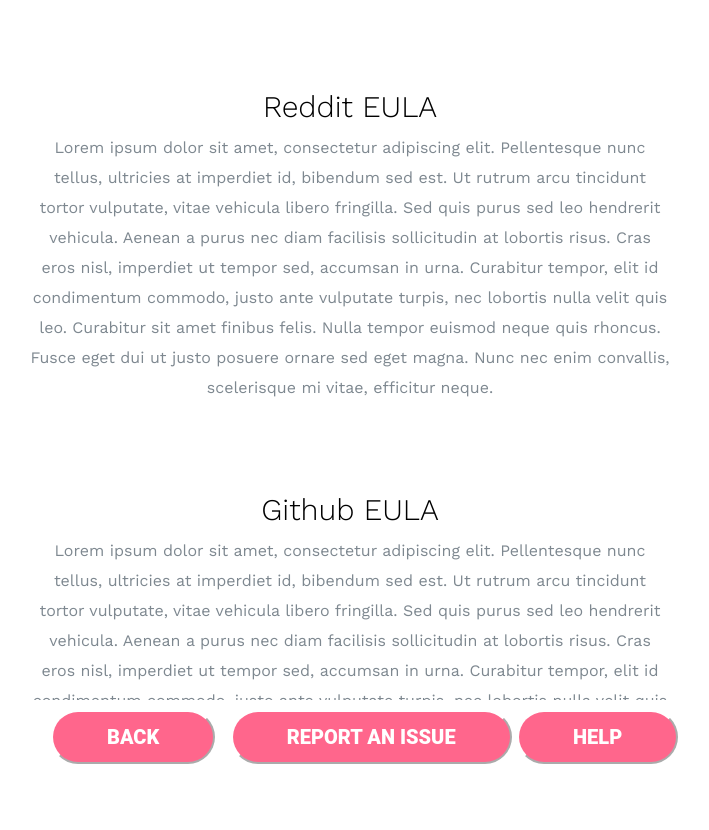
After one commit to REUL-Lab/iconographic, a Flask app: page /popular in a window 1280 px wide. The commit adds this page. Shown: the whole page, without its empty margins (290-999 px from the left). Run offline with Flask 2, Linux system fonts and the light colour scheme; some libraries are stand-ins or nearby versions.

Commit message:
add popular EULA page

```diff
--- a/app.py
+++ b/app.py
@@ -41,6 +41,11 @@
 def logout():
     session["user"] = None
     return redirect('/login')
+
+@app.route('/popular')
+def popular():
+    session["user"] = None
+    return render_template('popular.html', error="")
 
 @app.route('/admin')
 def admin():
--- a/templates/index.html
+++ b/templates/index.html
@@ -101,7 +101,10 @@
 			<button id="mainbutton">Get Started</button>
 		</form>
 		<form action="login">
-			<button id="loginbutton">Admin login</button>
+			<button id="loginbutton">Admin Login</button>
+		</form>
+		<form action="popular">
+			<button id="popularbutton">Popular EULAs</button>
 		</form>
 	</div>
 
--- a/templates/main.html
+++ b/templates/main.html
@@ -159,9 +159,5 @@
 		<br>
 		<button id="cancelButton" onclick="cancelHelp()">Close</button>
 	</div>
-
-
-
-
 	</body>
 </html>
--- /dev/null
+++ b/templates/popular.html
@@ -0,0 +1,73 @@
+
+<!DOCTYPE html>
+<!--[if lt IE 7]>      <html class="no-js lt-ie9 lt-ie8 lt-ie7"> <![endif]-->
+<!--[if IE 7]>         <html class="no-js lt-ie9 lt-ie8"> <![endif]-->
+<!--[if IE 8]>         <html class="no-js lt-ie9"> <![endif]-->
+<!--[if gt IE 8]><!--> <html class="no-js"> <!--<![endif]-->
+	<head>
+		<meta charset="utf-8">
+		<meta http-equiv="X-UA-Compatible" content="IE=edge">
+		<meta name="viewport" content="width=device-width, initial-scale=1">
+		<title>The following EULAs are frequently analyzed</title>
+
+
+		<link href='https://fonts.googleapis.com/css?family=Work+Sans:400,300,600,400italic,700' rel='stylesheet' type='text/css'>
+
+
+		<!-- Bootstrap  -->
+		<link rel="stylesheet" href="{{ url_for('static', filename='css/bootstrap.css') }}">
+		<!-- Icomoon Icon Fonts-->
+		<link rel="stylesheet" href="{{ url_for('static', filename='css/icomoon.css') }}">
+		<!-- Theme style  -->
+		<link rel="stylesheet" href="{{ url_for('static', filename='css/style.css') }}">
+		<!-- jQuery UI style -->
+		<link rel="stylesheet" href="{{ url_for('static', filename='js/jquery-ui/jquery-ui.min.css') }}">
+
+		<!-- Modernizr JS -->
+		<script src="{{ url_for('static', filename='js/modernizr-2.6.2.min.js') }}"></script>
+		<!-- FOR IE9 below -->
+		<!--[if lt IE 9]>
+		<script src="{{ url_for('static', filename='js/respond.min.js') }}"></script>
+		<![endif]-->
+
+		<!-- jQuery -->
+		<script src="{{ url_for('static', filename='js/jquery.min.js') }}"></script>
+		<!-- jQuery UI -->
+		<script src="{{ url_for('static', filename='js/jquery-ui/jquery-ui.min.js') }}"></script>
+		<!-- jQuery Easing -->
+		<script src="{{ url_for('static', filename='js/jquery.easing.1.3.js') }}"></script>
+		<!-- Bootstrap -->
+		<script src="{{ url_for('static', filename='js/bootstrap.min.js') }}"></script>
+		<!-- Waypoints -->
+		<script src="{{ url_for('static', filename='js/jquery.waypoints.min.js') }}"></script>
+		<!-- Stellar -->
+		<script src="{{ url_for('static', filename='js/jquery.stellar.min.js') }}"></script>
+		<!-- Google Map -->
+		<script src="https://maps.googleapis.com/maps/api/js?key=AIzaSyCefOgb1ZWqYtj7raVSmN4PL2WkTrc-KyA&sensor=false"></script>
+		<script src="{{ url_for('static', filename='js/google_map.js') }}"></script>
+
+		<!-- MAIN JS -->
+		<script src="{{ url_for('static', filename='js/main.js') }}"></script>
+	</head>
+
+	<body>
+		<h3 class="title">Reddit EULA</h3>
+			<p>
+				Lorem ipsum dolor sit amet, consectetur adipiscing elit. Pellentesque nunc tellus, ultricies at imperdiet id, bibendum sed est. Ut rutrum arcu tincidunt tortor vulputate, vitae vehicula libero fringilla. Sed quis purus sed leo hendrerit vehicula. Aenean a purus nec diam facilisis sollicitudin at lobortis risus. Cras eros nisl, imperdiet ut tempor sed, accumsan in urna. Curabitur tempor, elit id condimentum commodo, justo ante vulputate turpis, nec lobortis nulla velit quis leo. Curabitur sit amet finibus felis. Nulla tempor euismod neque quis rhoncus. Fusce eget dui ut justo posuere ornare sed eget magna. Nunc nec enim convallis, scelerisque mi vitae, efficitur neque.
+			</p>
+		</div>
+		<div class="description">
+			<h3 class="title">Github EULA</h3>
+			<p>
+				Lorem ipsum dolor sit amet, consectetur adipiscing elit. Pellentesque nunc tellus, ultricies at imperdiet id, bibendum sed est. Ut rutrum arcu tincidunt tortor vulputate, vitae vehicula libero fringilla. Sed quis purus sed leo hendrerit vehicula. Aenean a purus nec diam facilisis sollicitudin at lobortis risus. Cras eros nisl, imperdiet ut tempor sed, accumsan in urna. Curabitur tempor, elit id condimentum commodo, justo ante vulputate turpis, nec lobortis nulla velit quis leo. Curabitur sit amet finibus felis. Nulla tempor euismod neque quis rhoncus. Fusce eget dui ut justo posuere ornare sed eget magna. Nunc nec enim convallis, scelerisque mi vitae, efficitur neque.
+			</p>
+		</div>
+		<footer>
+			<div id = "wrap" style="text-align:center">
+				<form action="/"><button id="backbutton">Back</button></form>
+				<button id="reportbutton" onclick="reportClick()">Report an Issue </button>
+				<button id="helpbutton" onclick="helpClick()">Help</button>
+			</div>
+		</footer>
+	</body>
+</html>
```
